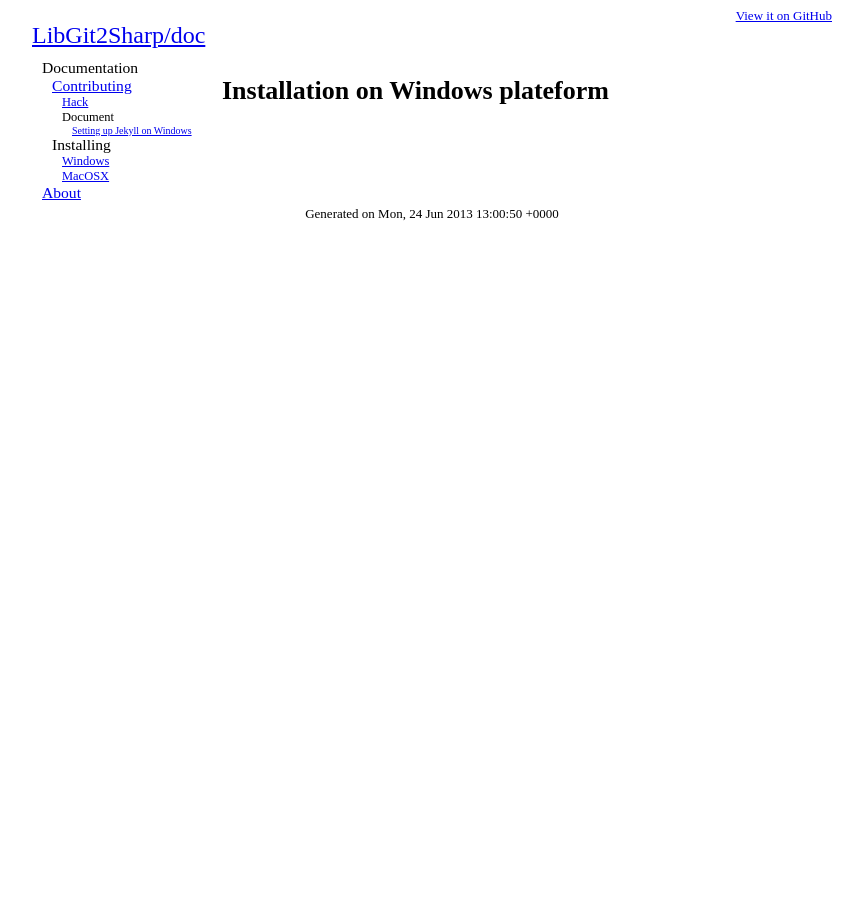
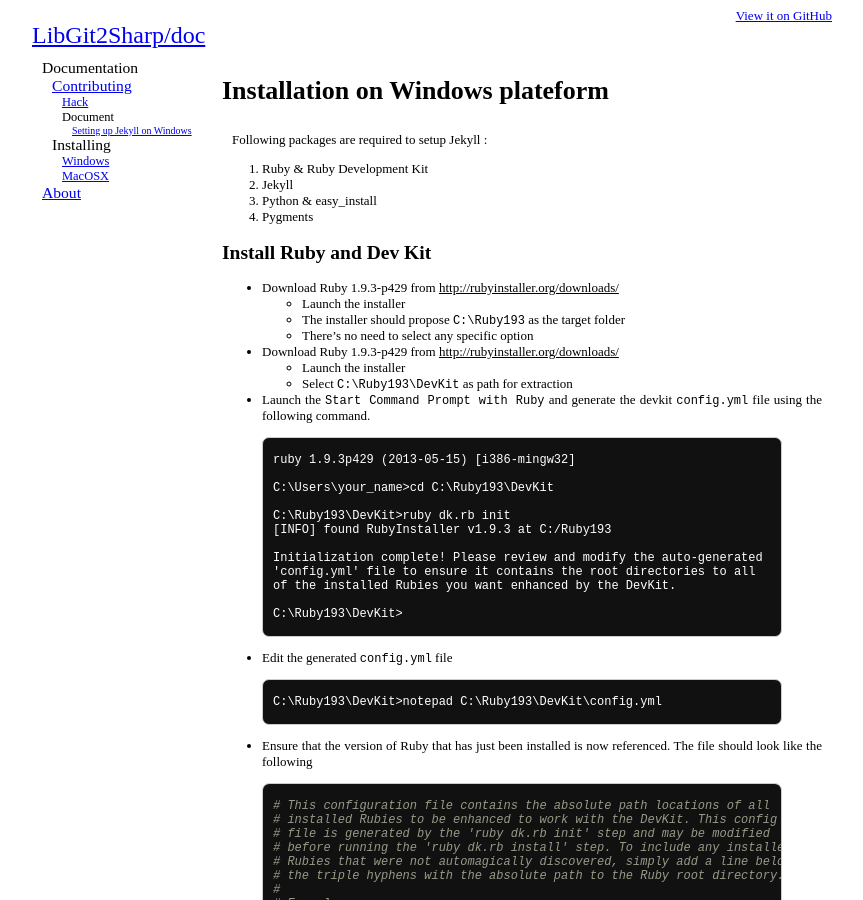
Before and after one commit to libgit2sharp/libgit2sharp.github.io, a Jekyll site: the page built from documentation/contributing/windows.md, in a window 1280 px wide and 900 px high. Shown: the whole window, without its empty margins (208-1071 px from the left). Built offline with Jekyll 4.4.1, drawn with Linux system fonts in a browser that asks for light colours; nearby versions of some CDN libraries; some of the changed text lies outside the part shown.

Commit message:
Add Jekyll on Windows setup guide

```diff
--- a/documentation/contributing/windows.md
+++ b/documentation/contributing/windows.md
@@ -4,3 +4,188 @@
 ---
 
 # Installation on Windows plateform
+
+Following packages are required to setup Jekyll :
+
+1. Ruby & Ruby Development Kit
+1. Jekyll
+1. Python & easy_install
+1. Pygments
+
+## Install Ruby and Dev Kit
+
+- Download Ruby 1.9.3-p429 from <http://rubyinstaller.org/downloads/>
+  - Launch the installer
+  - The installer should propose `C:\Ruby193` as the target folder
+  - There's no need to select any specific option
+
+- Download Ruby 1.9.3-p429 from <http://rubyinstaller.org/downloads/>
+  - Launch the installer
+  - Select `C:\Ruby193\DevKit` as path for extraction
+
+- Launch the `Start Command Prompt with Ruby` and generate the devkit `config.yml` file using the following command.
+
+{% highlight text %}
+ruby 1.9.3p429 (2013-05-15) [i386-mingw32]
+
+C:\Users\your_name>cd C:\Ruby193\DevKit
+
+C:\Ruby193\DevKit>ruby dk.rb init
+[INFO] found RubyInstaller v1.9.3 at C:/Ruby193
+
+Initialization complete! Please review and modify the auto-generated
+'config.yml' file to ensure it contains the root directories to all
+of the installed Rubies you want enhanced by the DevKit.
+
+C:\Ruby193\DevKit>
+{% endhighlight %}
+
+- Edit the generated `config.yml` file
+
+{% highlight text %}
+C:\Ruby193\DevKit>notepad C:\Ruby193\DevKit\config.yml
+{% endhighlight %}
+
+ - Ensure that the version of Ruby that has just been installed is now referenced. The file should look like the following
+
+{% highlight bash %}
+# This configuration file contains the absolute path locations of all
+# installed Rubies to be enhanced to work with the DevKit. This config
+# file is generated by the 'ruby dk.rb init' step and may be modified
+# before running the 'ruby dk.rb install' step. To include any installed
+# Rubies that were not automagically discovered, simply add a line below
+# the triple hyphens with the absolute path to the Ruby root directory.
+#
+# Example:
+#
+# ---
+# - C:/ruby19trunk
+# - C:/ruby192dev
+#
+---
+- C:/Ruby193
+{% endhighlight %}
+
+- Run the following command to check the configuration file
+
+{% highlight text %}
+C:\Ruby193\DevKit>ruby dk.rb review
+Based upon the settings in the 'config.yml' file generated
+from running 'ruby dk.rb init' and any of your customizations,
+DevKit functionality will be injected into the following Rubies
+when you run 'ruby dk.rb install'.
+
+C:/Ruby193
+
+C:\Ruby193\DevKit>
+{% endhighlight %}
+
+- Run the following command to inject DevKit in all listed Ruby versions.
+
+{% highlight text %}
+C:\Ruby193\DevKit>ruby dk.rb install
+[INFO] Updating convenience notice gem override for 'C:/Ruby193'
+[INFO] Installing 'C:/Ruby193/lib/ruby/site_ruby/devkit.rb'
+
+C:\Ruby193\DevKit>
+{% endhighlight %}
+
+## Install Jekyll
+
+- In order to be as compatible as possible with GitHub's Pages servers, check the [recommended version][1] of the jekyll gem to install.
+
+- Install the recommended version (1.0.2 as of today)
+
+{% highlight text %}
+C:\Ruby193\DevKit>gem install --version '= 1.0.2' jekyll
+Fetching: liquid-2.5.0.gem (100%)
+Fetching: fast-stemmer-1.0.2.gem (100%)
+...
+Installing RDoc documentation for safe_yaml-0.7.1...
+Installing RDoc documentation for colorator-0.1...
+Installing RDoc documentation for jekyll-1.0.2...
+
+C:\Ruby193\DevKit>
+{% endhighlight %}
+
+[1]: https://help.github.com/articles/using-jekyll-with-pages#troubleshooting
+
+## Install Python
+
+ - Download Python 2.7.5 from <http://www.python.org/download/>
+  - Launch the installer
+  - The installer should propose `C:\Python27` as the target folder
+  - Add `C:\Python27` to the `PATH` environement variable
+
+ - Close and launch again the `Start Command Prompt with Ruby` to make it know about the changes to the `PATH` environment variable
+
+ - Ensure `python.exe` is reachable
+
+{% highlight text %}
+ruby 1.9.3p429 (2013-05-15) [i386-mingw32]
+
+C:\Users\your_name>python --version
+Python 2.7.5
+
+C:\Users\your_name>
+{% endhighlight %}
+
+- Download the `distribute` python module
+  - Download the file from <http://python-distribute.org/distribute_setup.py>
+  - Store it in the `C:\Python27\Tools` folder
+
+- Launch `distribute` to install `easy_install`
+
+{% highlight text %}
+C:\Users\your_name>python C:\Python27\Tools\distribute_setup.py
+
+[TODO]: check the first lines of installation
+...
+Creating c:\Python27\Lib\site-packages\setuptools-0.6c11-py2.7.egg-info
+Creating c:\Python27\Lib\site-packages\setuptools.pth
+
+C:\Users\your_name>
+{% endhighlight %}
+
+## Install Pygments
+
+- Run the following command
+
+{% highlight text %}
+C:\Users\your_name>C:\Python27\Scripts\easy_install.exe Pygments
+Searching for Pygments
+Reading http://pypi.python.org/simple/Pygments/
+Best match: Pygments 1.6
+...
+Processing dependencies for Pygments
+Finished processing dependencies for Pygments
+
+C:\Users\your_name>
+{% endhighlight %}
+
+## Test drive your jekyll setup
+
+- Run the following commands
+
+{% highlight text %}
+C:\Users\your_name>cd /D %TMP%
+
+C:\Users\your_name\AppData\Local\Temp>jekyll new my_test
+New jekyll site installed in C:/Users/your_name/AppData/Local/Temp/my_test.
+
+C:\Users\your_name\AppData\Local\Temp>cd my_test
+
+C:\Users\your_name\AppData\Local\Temp\my_test>jekyll server
+Configuration file: C:/Users/your_name/AppData/Local/Temp/my_test/_config.yml
+            Source: C:/Users/your_name/AppData/Local/Temp/my_test
+       Destination: C:/Users/your_name/AppData/Local/Temp/my_test/_site
+      Generating... done.
+[2013-06-18 12:17:36] INFO  WEBrick 1.3.1
+[2013-06-18 12:17:36] INFO  ruby 1.9.3 (2013-05-15) [i386-mingw32]
+[2013-06-18 12:17:36] INFO  WEBrick::HTTPServer#start: pid=14100 port=4000
+{% endhighlight %}
+
+- Open a browser and enter the following URL `http://localhost:4000`
+- Profit!
+
+Congratulation! your environment is now ready to contribute to the LibGit2Sharp documentation
```
